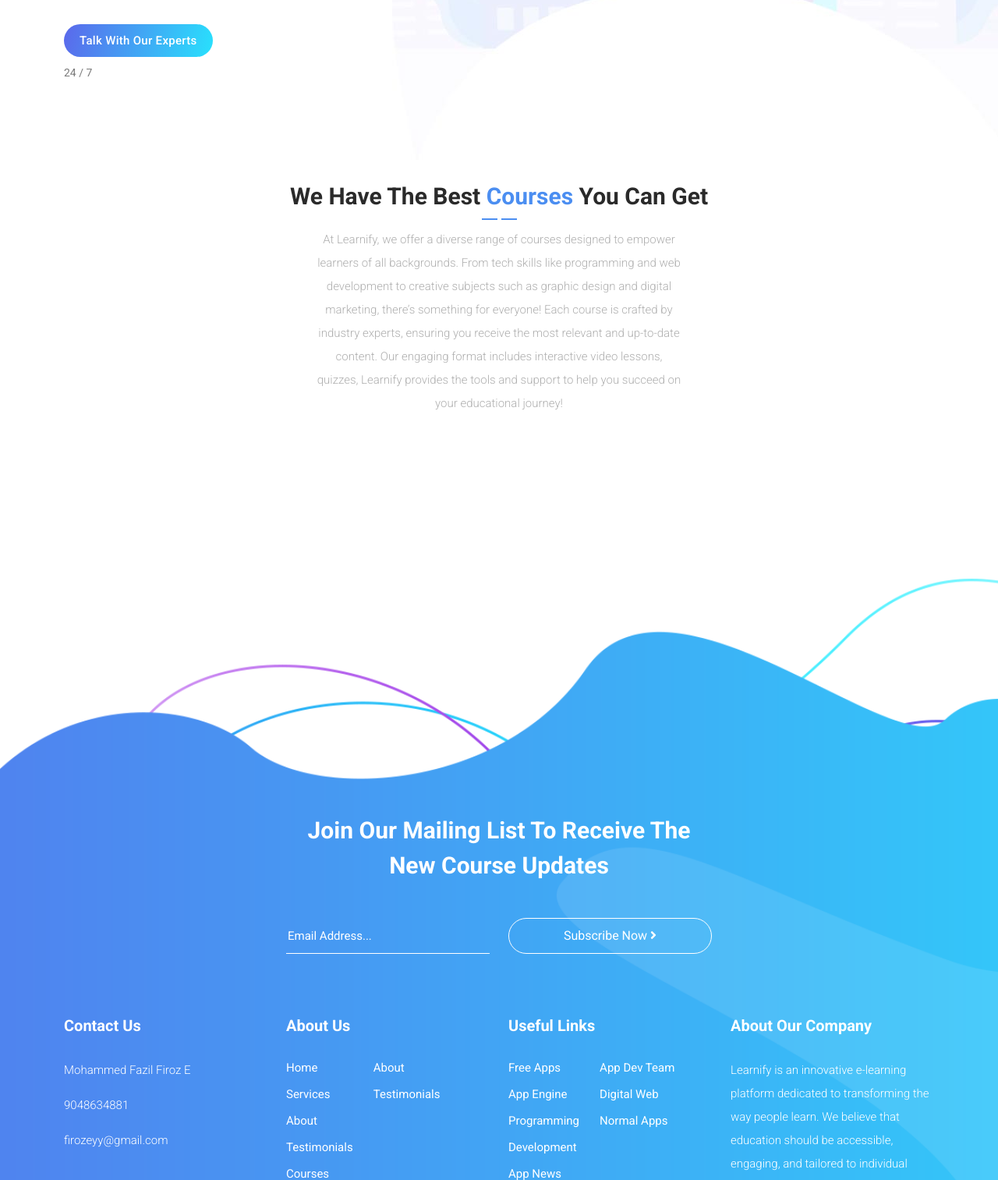
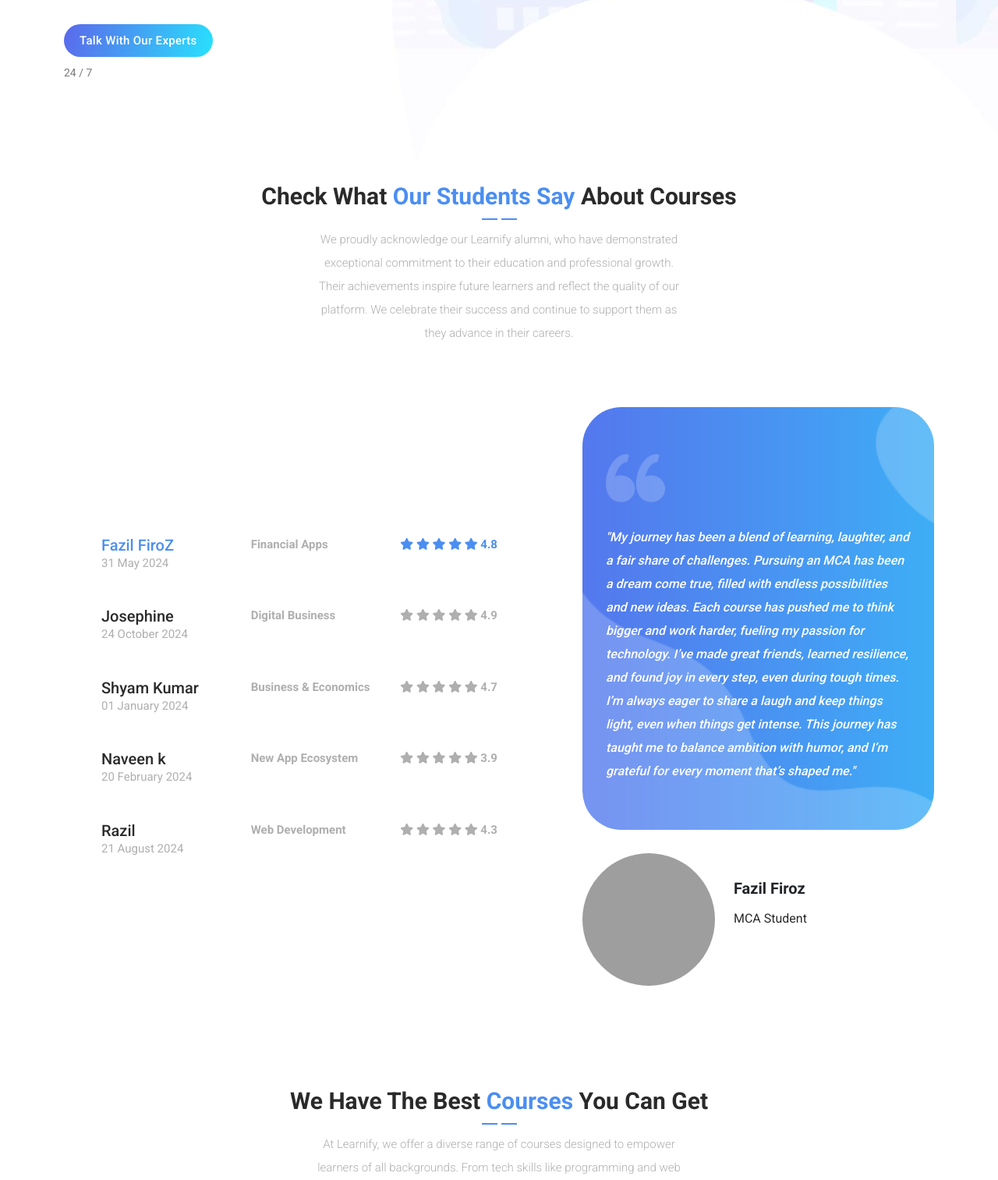
Before and after one commit to fazil-firoz/Learnify, a Django app: page / in a window 1280 px wide. Shown: the part 2629-4142 px from the top of the page at 78% size. Run offline with Django 3.2, Linux system fonts and the light colour scheme; data that the repository does not hold is empty; some libraries are stand-ins or nearby versions; grey boxes are pictures that could not be loaded.

Commit message:
Final Submit

```diff
--- a/templates/index.html
+++ b/templates/index.html
@@ -311,7 +311,7 @@ https://templatemo.com/tm-570-chain-app-dev
     </div>
   </div>
 
-  <!-- <div id="clients" class="the-clients">
+  <div id="clients" class="the-clients">
     <div class="container">
       <div class="row">
         <div class="col-lg-8 offset-lg-2">
@@ -551,7 +551,7 @@ https://templatemo.com/tm-570-chain-app-dev
         </div>
       </div>
     </div>
-  </div> -->
+  </div>
 
   <div id="pricing" class="pricing-tables">
     <div class="container">
```
